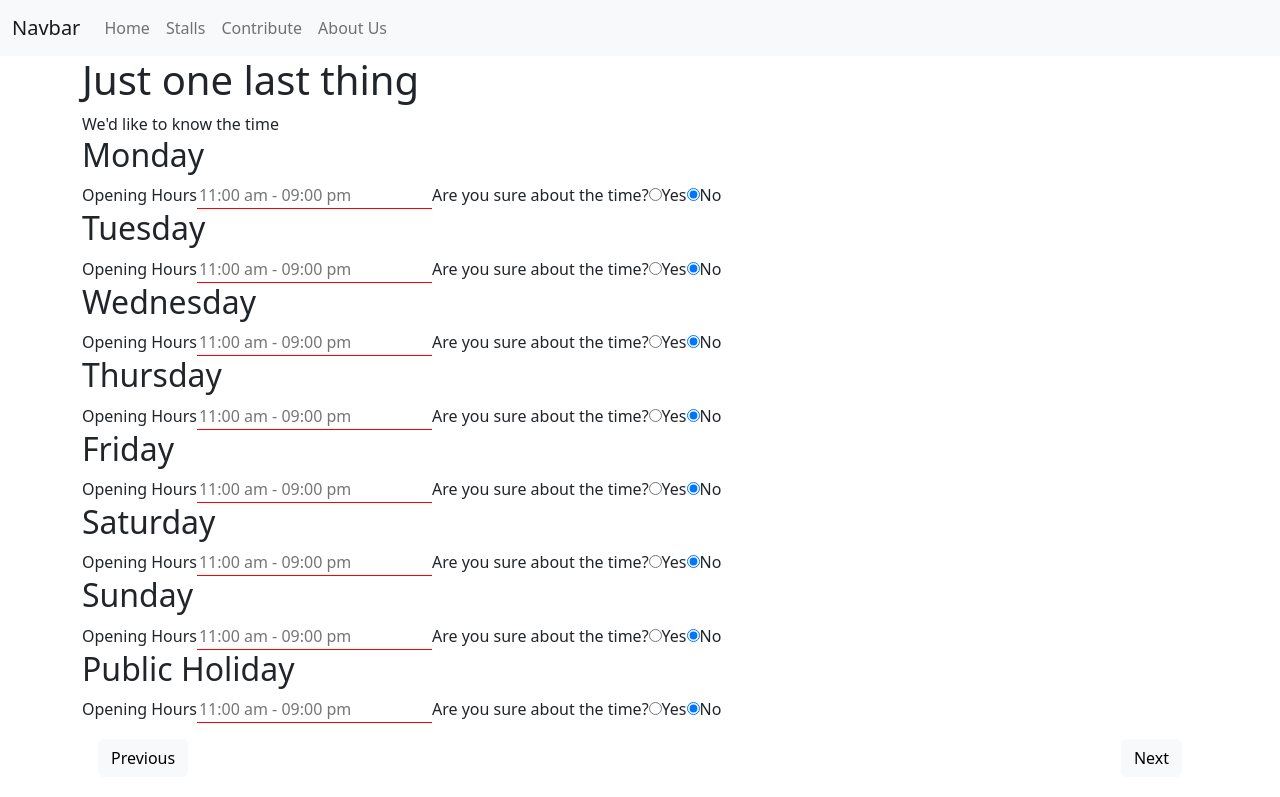
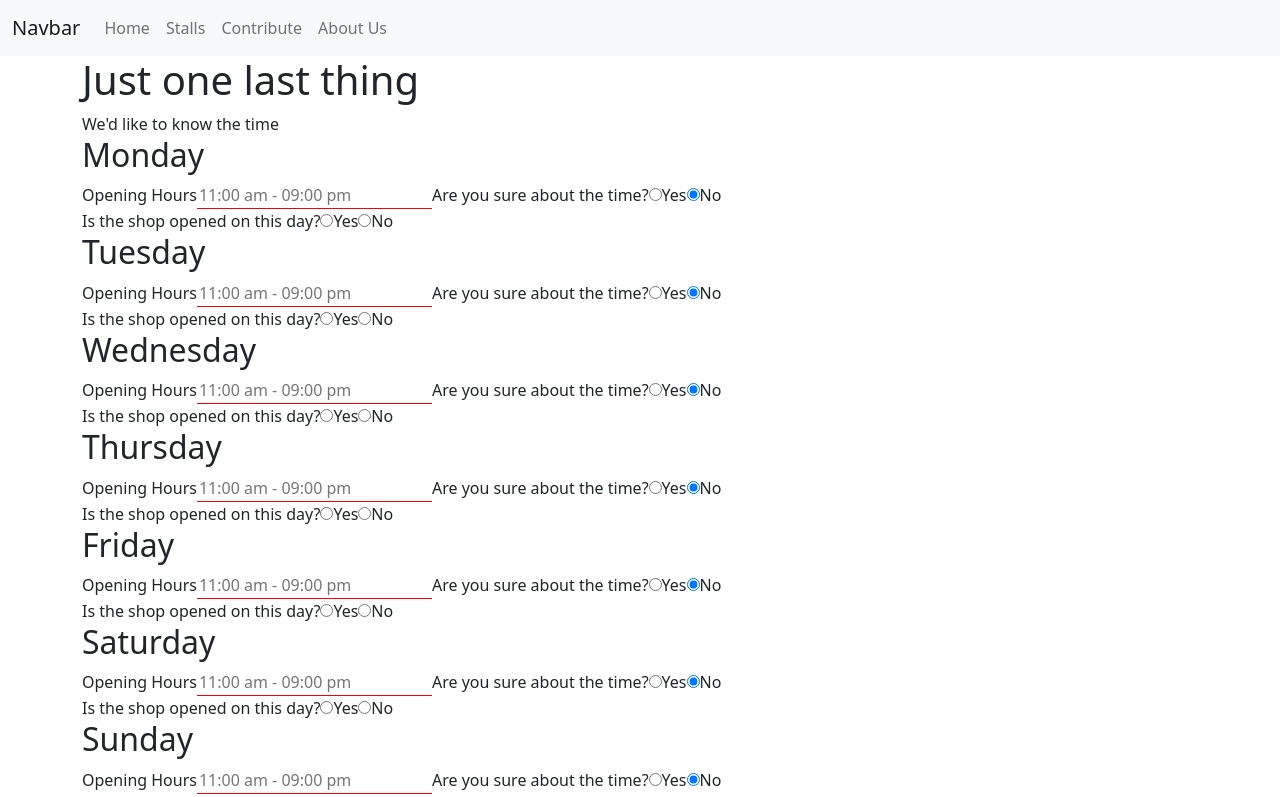
Before and after one commit to muhdarifrawi/2022-project2-react-special-diet, a React (Create React App) app: page / in a window 1280 px wide. Shown: the top 797 px of the page. Built offline with nearby package versions, Linux system fonts and the light colour scheme.

Commit message:
created placeholders for 'is the store open on this day'.

```diff
--- a/src/components/ConPage6.js
+++ b/src/components/ConPage6.js
@@ -170,11 +170,21 @@ export default class ConPage4 extends React.Component {
                             <label>Are you sure about the time?</label>
                             <input type="radio" name={day.value + "Unsure"}
                                 value="yes" onChange={this.unsureEntry}
-                                checked={this.state[day.value + "Unsure"] === true }/>
+                                checked={this.state[day.value + "Unsure"]
+                                                                === true }/>
                             <label>Yes</label>
                             <input type="radio" name={day.value + "Unsure"}
                                 value="no" onChange={this.unsureEntry}
-                                checked={this.state[day.value + "Unsure"] === false }/>
+                                checked={this.state[day.value + "Unsure"]
+                                                                === false }/>
+                            <label>No</label>
+                            <br/>
+                            <label>Is the shop opened on this day?</label>
+                            <input type="radio" name={day.value + "Open"}
+                                value="yes"/>
+                            <label>Yes</label>
+                            <input type="radio" name={day.value + "Open"}
+                                value="no"/>
                             <label>No</label>
                         </React.Fragment>
                     )
```
